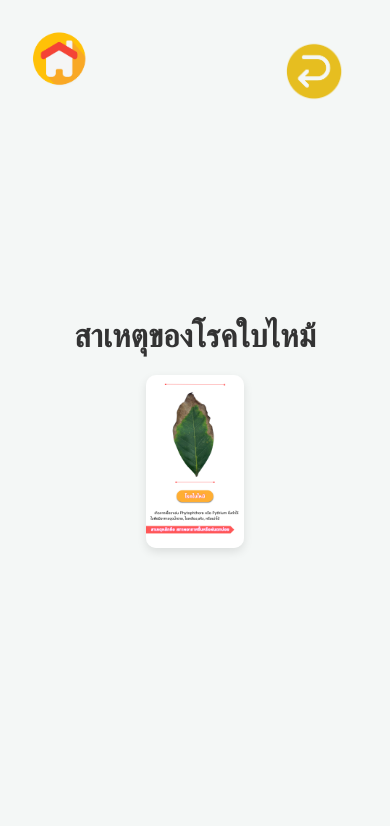
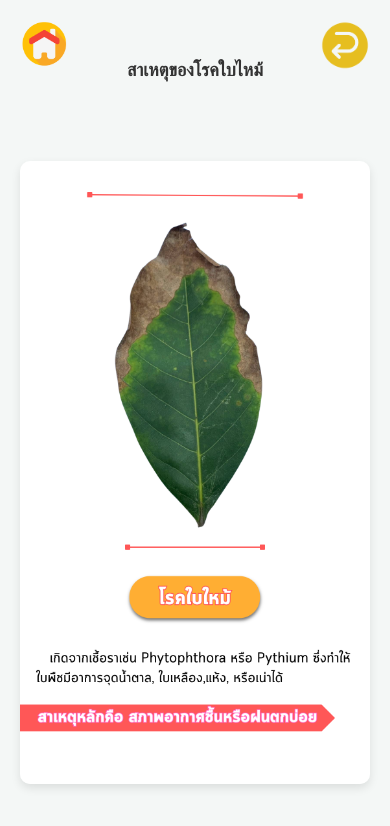
Before and after one commit to tetedd2/V2, a plain HTML site: page bad4.html in a window 390 px wide. Drawn offline with Linux system fonts and the light colour scheme.

Commit message:
Add files via upload

```diff
--- a/bad4.html
+++ b/bad4.html
@@ -1,103 +1,112 @@
 <!DOCTYPE html>
 <html lang="th">
 <head>
-    <meta charset="UTF-8">
-    <meta name="viewport" content="width=device-width, initial-scale=1.0">
-    <title> สาเหตุของโรคใบไหม้ </title>
+  <meta charset="UTF-8" />
+  <meta name="viewport" content="width=device-width, initial-scale=1.0" />
+  <title>สาเหตุของโรคใบไหม้</title>
   <style>
+    * {
+      box-sizing: border-box;
+    }
+
     body {
-            font-family: Arial, sans-serif;
       margin: 0;
       padding: 0;
-            min-height: 100vh;
+      background-color: #f4f7f6;
+      font-family: Arial, sans-serif;
       display: flex;
       flex-direction: column;
       align-items: center;
       justify-content: center;
-            background-color: #f4f7f6;
+      min-height: 100vh;
       position: relative;
     }
 
     h1 {
       color: #333;
       text-align: center;
-            margin-bottom: 20px;
+      margin: 20px;
     }
 
-        /* รูปภาพเนื้อหา */
+    /* รูปภาพขยายเต็มจอโดยเว้นขอบ 20px */
     .content-image {
-            max-width: 25%;
-            height: auto;
+      width: calc(100% - 40px); /* ลบซ้าย-ขวา 20px */
+      max-height: calc(100vh - 120px); /* เว้นหัว + ปุ่ม */
+      margin: 20px;
+      object-fit: contain;
       border-radius: 10px;
       box-shadow: 0 4px 10px rgba(0, 0, 0, 0.1);
     }
 
-        /* ปุ่มย้อนกลับ (มุมซ้ายบน) */
+    /* ปุ่มย้อนกลับไปหน้ากล้อง (ซ้ายบน) */
     .back-button {
       position: absolute;
-            top: 40px;
-            left: 40px;
-            display: flex;
-            align-items: center;
-            justify-content: center;
-            background-color: white;
-            border-radius: 50%;
-            width: 40px;
-            height: 40px;
-            box-shadow: 0 2px 5px rgba(0, 0, 0, 0.2);
-            text-decoration: none;
+      top: 20px;
+      left: 20px;
+      background-color: transparent;
       border: none;
       cursor: pointer;
-            background-color: transparent;
+      padding: 0;
     }
 
     .back-button img {
-            width: 60px;
-            height: 60px;
+      width: 50px;
+      height: 50px;
       transition: transform 0.2s ease;
     }
+
     .back-button img:hover {
       transform: scale(1.1);
     }
 
-        /* ปุ่มปิดหน้าเว็บ (มุมขวาบน) */
+    /* ปุ่มย้อนกลับหน้าก่อน (ขวาบน) */
     .close-button {
       position: absolute;
-            top: 40px;
-            right: 40px;
+      top: 20px;
+      right: 20px;
       background-color: transparent;
       border: none;
       cursor: pointer;
+      padding: 0;
     }
 
     .close-button img {
-            width: 60px;
-            height: 60px;
+      width: 50px;
+      height: 50px;
       transition: transform 0.2s ease;
     }
 
     .close-button img:hover {
       transform: scale(1.1);
     }
+
+    @media (max-width: 600px) {
+      h1 {
+        font-size: 18px;
+      }
+      .content-image {
+        margin-top: 60px;
+      }
+    }
   </style>
 </head>
 <body>
 
+  <!-- ปุ่มย้อนกลับไปกล้อง -->
+  <a href="AI1.html" class="back-button">
+    <img src="home.png" alt="กลับหน้ากล้อง" />
+  </a>
+
+  <!-- ปุ่มย้อนกลับหน้าก่อน -->
+  <button onclick="history.back()" class="close-button">
+    <img src="11.png" alt="ย้อนกลับ" />
+  </button>
+
   <!-- หัวข้อ -->
   <h1>สาเหตุของโรคใบไหม้</h1>
 
-    <!-- รูปภาพแทนเนื้อหา -->
-    <img src="12.png" alt="สาเหตุของโรคใบไหม้" class="content-image">
-
-    <!-- ปุ่มย้อนกลับ -->
-    <a href="AI1.html" class="back-button">
-        <img src="home.png" alt="ย้อนกลับไปหน้ากล้อง">
-    </a>
-
-    <!-- ปุ่มปิดหน้าเว็บ -->
-    <button onclick="window.close()" class="close-button">
-        <img src="11.png" alt="ปิดหน้านี้">
-    </button>
+  <!-- รูปภาพเนื้อหา -->
+  <img src="12.png" alt="สาเหตุของโรคใบไหม้" class="content-image" />
 
 </body>
 </html>
```
Also changed, not shown: AI1.html (+47 -13 lines), AI1.js (+14 -10 lines). Lines whose indentation alone changed are shown as unchanged.
